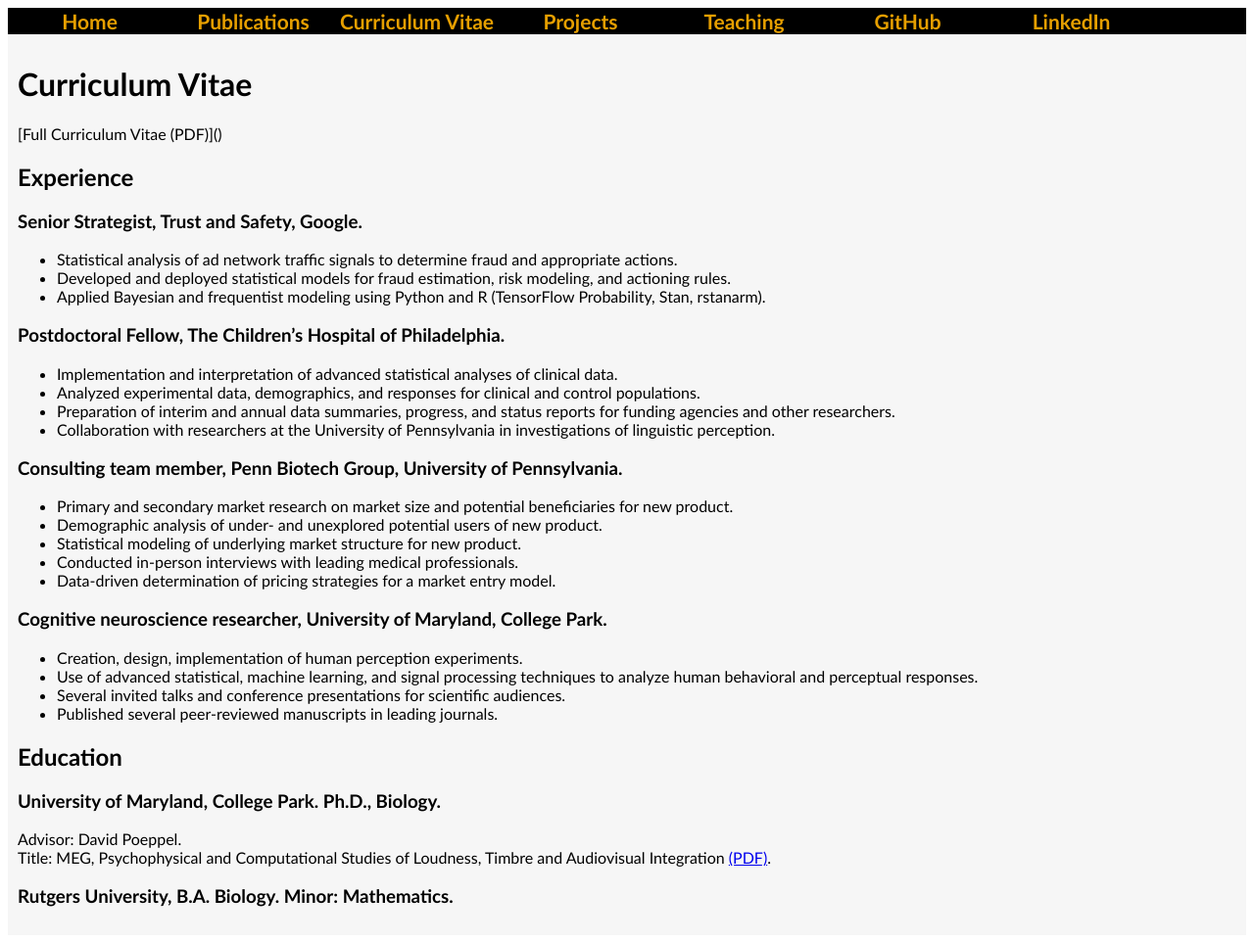
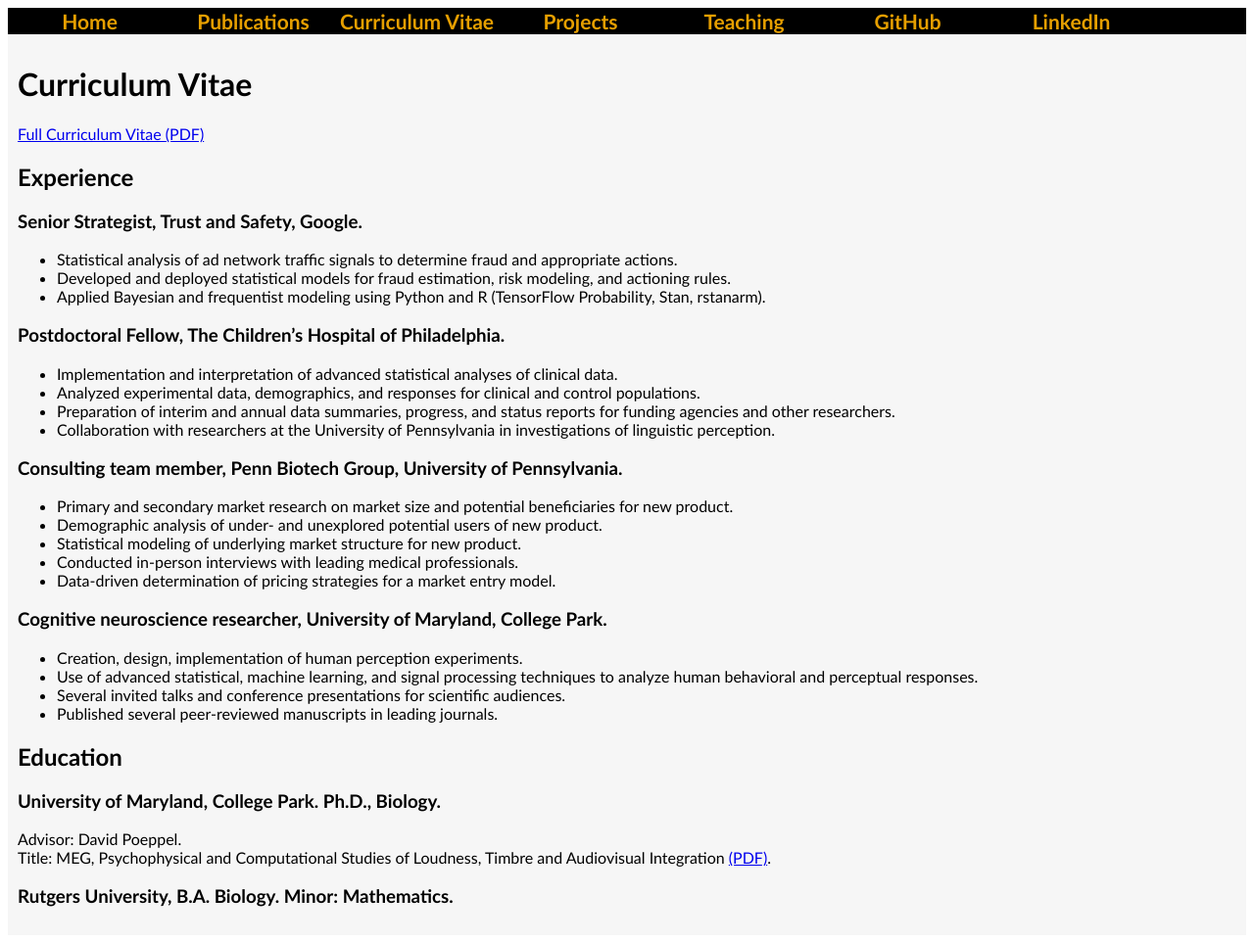
Before and after one commit to julian3rd/julian3rd.github.io, a Jekyll site: the page built from curriculum-vitae.md, in a window 1280 px wide. Shown: the whole page at 98% size. Built offline with Jekyll 4.4.1, drawn with Linux system fonts in a browser that asks for light colours; Markdown is read by kramdown in place of the engine named in the settings; part of the change alters nothing that is shown.

```diff
--- a/curriculum-vitae.md
+++ b/curriculum-vitae.md
@@ -4,7 +4,7 @@ title: "Curriculum  Vitae"
 ---
 
 # Curriculum Vitae
-[Full Curriculum Vitae (PDF)](<a href="cv/Jenkins_CV_2021.pdf" type="application/pdf"></a>)
+[Full Curriculum Vitae (PDF)](cv/Jenkins_CV_2021.pdf)
 
 ## Experience
 
```
